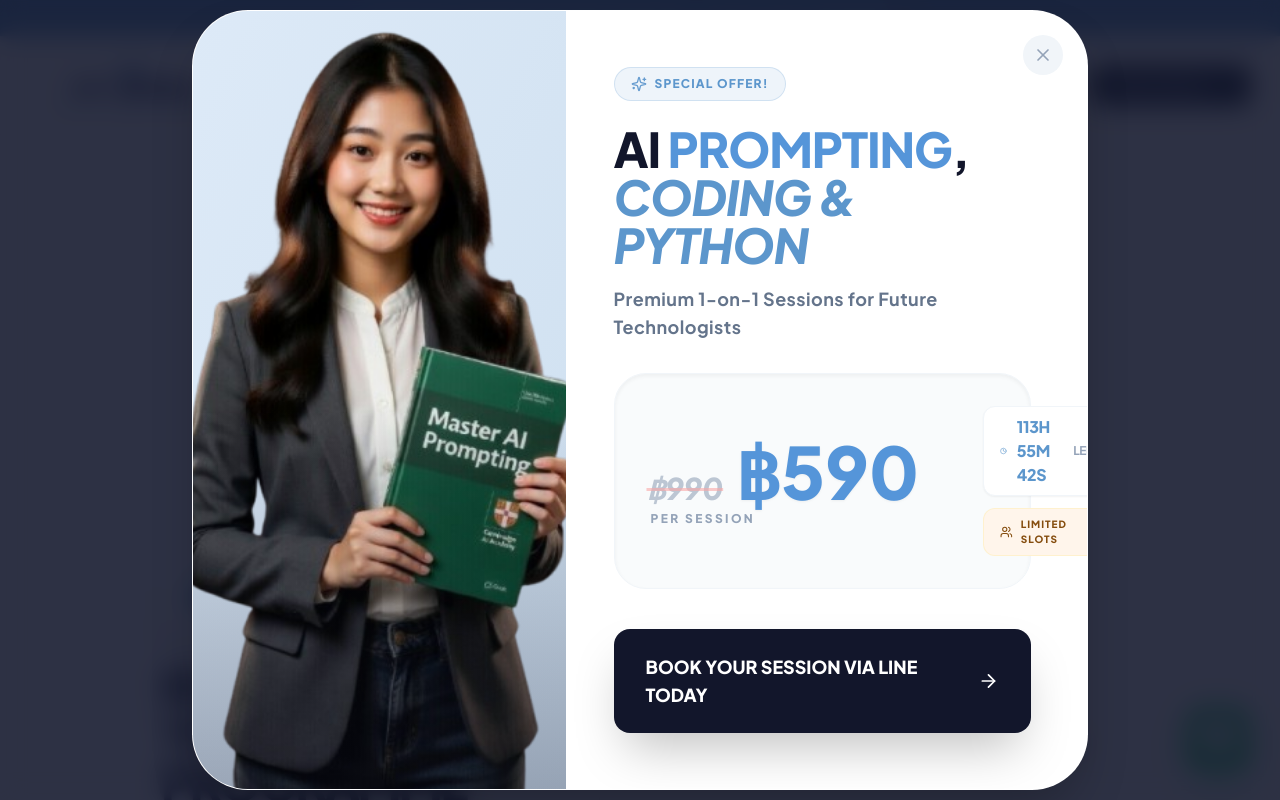
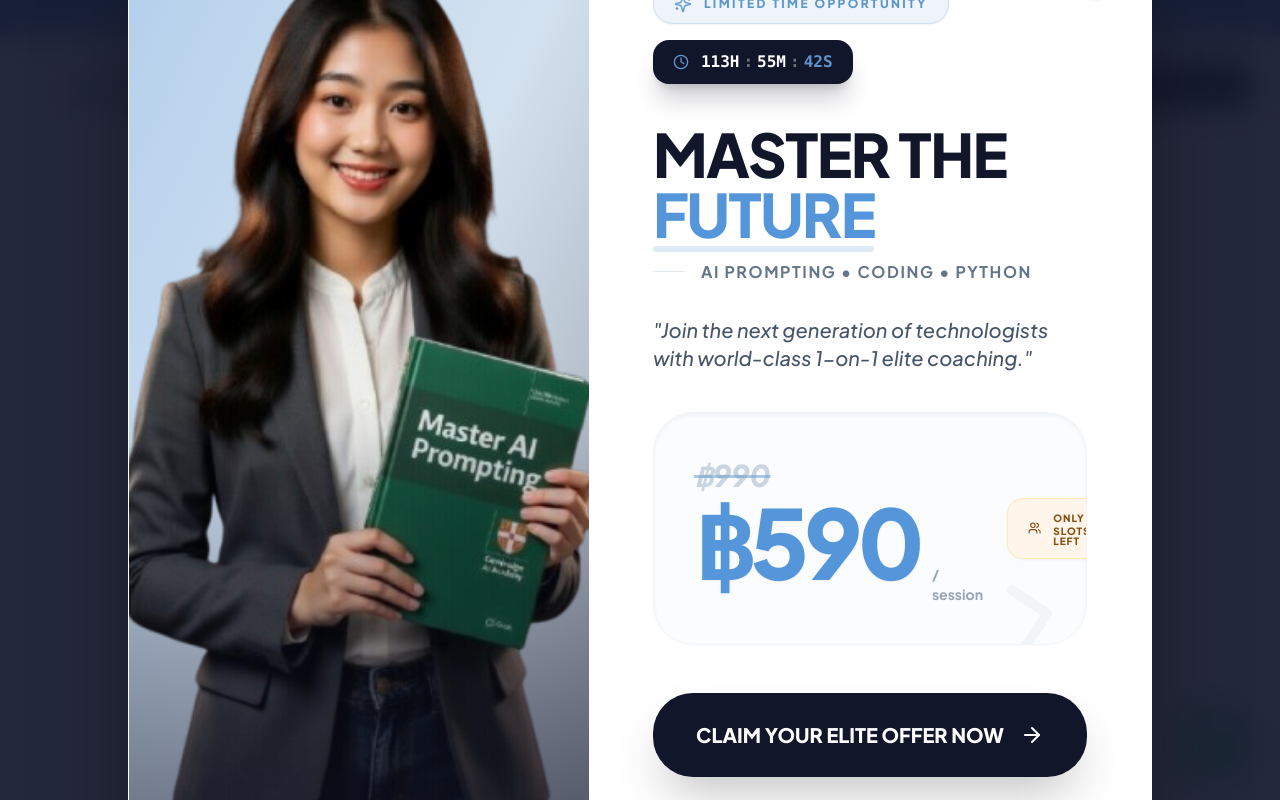
Before and after one commit to Satyaprakash-759/syllabus-shine-online, a React (Vite) app: page /ib in a window 1280 px wide. Shown: the top 800 px of the page. Built offline with nearby package versions, Linux system fonts and the light colour scheme; grey boxes are pictures that could not be loaded; the HTML template or start-up script is replaced by a standard one; a web font is replaced by a local one.

Commit message:
Refine offer popup for WOW factor: relocated timer and elite copy

```diff
--- a/src/components/OfferPopup.tsx
+++ b/src/components/OfferPopup.tsx
@@ -1,6 +1,6 @@
 import { useState, useEffect } from 'react';
 import { useLocation } from 'react-router-dom';
-import { X, Clock, Users, ArrowRight, Sparkles } from 'lucide-react';
+import { X, Clock, Users, ArrowRight, Sparkles, Terminal, Cpu } from 'lucide-react';
 import { useLanguage } from '@/i18n/LanguageContext';
 
 export default function OfferPopup() {
@@ -9,15 +9,12 @@ export default function OfferPopup() {
     const { t } = useLanguage();
     const { pathname } = useLocation();
 
-    // The offer ends exactly 80 hours after it first appears in the user session
-    // Or we can use a fixed date. Let's use a fixed date for consistency across devices for the user to see - say April 2nd, 2026 3:00 AM (approx 80 hours from now)
     const targetDate = new Date('2026-04-02T03:24:00').getTime();
 
     useEffect(() => {
-        const hasSeenOffer = sessionStorage.getItem('ivy_offer_seen_v4');
+        const hasSeenOffer = sessionStorage.getItem('ivy_offer_seen_v5');
         if (hasSeenOffer) return;
 
-        // Check if we are on a course/curriculum page or if 30s have passed
         const isCoursePage = pathname.includes('/cambridge') ||
                              pathname.includes('/ib') ||
                              pathname.includes('/international') ||
@@ -46,17 +43,12 @@ export default function OfferPopup() {
                 return;
             }
 
-            // Calculate hours, minutes, seconds for an 80-hour countdown
             const totalSeconds = Math.floor(distance / 1000);
             const h = Math.floor(totalSeconds / 3600);
             const m = Math.floor((totalSeconds % 3600) / 60);
             const s = totalSeconds % 60;
 
-            setTimeLeft({
-                hours: h,
-                minutes: m,
-                seconds: s
-            });
+            setTimeLeft({ hours: h, minutes: m, seconds: s });
         }, 1000);
 
         return () => clearInterval(interval);
@@ -64,101 +56,134 @@ export default function OfferPopup() {
 
     const handleClose = () => {
         setIsVisible(false);
-        sessionStorage.setItem('ivy_offer_seen_v4', 'true');
+        sessionStorage.setItem('ivy_offer_seen_v5', 'true');
     };
 
     if (!isVisible) return null;
 
     return (
         <div className="fixed inset-0 z-[300] flex items-center justify-center p-4">
-            {/* Backdrop */}
+            {/* Backdrop with strong blur */}
             <div
-                className="absolute inset-0 bg-navy/70 backdrop-blur-md animate-in fade-in duration-700"
+                className="absolute inset-0 bg-navy/80 backdrop-blur-lg animate-in fade-in duration-700"
                 onClick={handleClose}
             />
 
             {/* Popup Container */}
-            <div className="relative bg-white rounded-[2.5rem] md:rounded-[3.5rem] shadow-2xl max-w-4xl w-full animate-in zoom-in-95 fade-in duration-700 overflow-hidden border border-white/20 flex flex-col md:flex-row h-auto md:min-h-[500px]">
+            <div className="relative bg-white rounded-[2.5rem] md:rounded-[4rem] shadow-[0_50px_100px_-20px_rgba(0,0,0,0.5)] max-w-5xl w-full animate-in zoom-in-95 fade-in duration-700 overflow-hidden flex flex-col md:flex-row h-auto md:min-h-[550px] border border-white/40">
 
-                {/* Visual Side (Image - Fills Left Side completely) */}
-                <div className="md:w-5/12 relative min-h-[300px] md:min-h-full overflow-hidden">
-                    {/* Background Glow */}
-                    <div className="absolute inset-0 bg-gradient-to-br from-[#5595D9]/20 to-primary/30 z-0" />
+                {/* Visual Side (Image Column) */}
+                <div className="md:w-[45%] relative min-h-[350px] md:min-h-full overflow-hidden bg-slate-100">
+                    <div className="absolute inset-0 bg-gradient-to-br from-[#5595D9]/40 via-primary/20 to-navy/40 z-0" />
 
-                    {/* The Image - Absolute and Covering the container */}
+                    {/* The Image */}
                     <img
                       src="/student-offer.png"
                       alt="Special Offer"
-                      className="absolute inset-0 w-full h-full object-cover z-10 scale-[1.05] hover:scale-110 transition-transform duration-[10s] ease-linear"
+                      className="absolute inset-0 w-full h-full object-cover z-10 scale-[1.02] transform hover:scale-105 transition-all duration-1000"
                     />
 
-                    {/* Subtle Overlay */}
-                    <div className="absolute inset-0 bg-gradient-to-t from-navy/30 via-transparent to-transparent z-20" />
+                    {/* Artistic Overlays */}
+                    <div className="absolute inset-0 bg-gradient-to-t from-navy/60 via-transparent to-transparent z-20" />
+                    <div className="absolute top-8 left-8 z-30 flex flex-col gap-2">
+                         <div className="bg-white/20 backdrop-blur-md px-4 py-2 rounded-2xl border border-white/30 flex items-center gap-2">
+                             <Cpu size={16} className="text-white" />
+                             <span className="text-white font-black text-[10px] tracking-widest uppercase">Elite Tech</span>
+                         </div>
+                    </div>
                 </div>
 
                 {/* Content Side */}
-                <div className="md:w-7/12 p-8 md:p-14 md:pl-12 relative z-10 flex flex-col justify-center">
+                <div className="md:w-[55%] p-8 md:p-14 lg:p-16 relative z-10 flex flex-col justify-center bg-white">
                     {/* Close Button */}
                     <button
                         onClick={handleClose}
-                        className="absolute top-6 right-6 w-10 h-10 bg-slate-100 rounded-full flex items-center justify-center text-slate-400 hover:text-navy hover:bg-slate-200 transition-all z-40"
+                        className="absolute top-8 right-8 w-12 h-12 bg-slate-50 hover:bg-slate-100 rounded-full flex items-center justify-center text-slate-400 hover:text-navy transition-all z-40 shadow-sm border border-slate-100"
                     >
-                        <X size={20} />
+                        <X size={24} />
                     </button>
 
-                    {/* Offer Tag */}
-                    <div className="inline-flex items-center gap-2 bg-primary/10 text-primary px-4 py-2 rounded-full mb-6 w-fit border border-primary/20">
-                        <Sparkles size={16} className="animate-pulse" />
-                        <span className="text-xs font-black uppercase tracking-widest leading-none">{t('Special Offer!')}</span>
-                    </div>
-
-                    <h2 className="text-3xl md:text-5xl lg:text-5xl font-black text-navy mb-4 tracking-tight leading-[1.05] uppercase">
-                        AI <span className="text-[#5595D9]">Prompting</span>,<br />
-                        <span className="text-primary italic">Coding & Python</span>
-                    </h2>
-
-                    <p className="text-slate-500 font-bold text-base md:text-lg mb-8 tracking-wide">
-                        {t('Premium 1-on-1 Sessions for Future Technologists')}
-                    </p>
-
-                    {/* Pricing Grid */}
-                    <div className="flex flex-col sm:flex-row items-stretch sm:items-center gap-6 mb-10 bg-slate-50/80 p-6 md:p-8 rounded-[2rem] border border-slate-100 shadow-inner relative group/offer">
-                        <div className="flex flex-col">
-                            <div className="flex items-baseline gap-3">
-                                <span className="text-slate-400 text-2xl md:text-3xl line-through decoration-red-400/60 font-black italic opacity-60">฿990</span>
-                                <span className="text-5xl md:text-7xl font-black text-[#5595D9] drop-shadow-sm transition-transform group-hover/offer:scale-105 duration-300">฿590</span>
-                            </div>
-                            <span className="text-slate-400 font-black tracking-[0.2em] uppercase text-[10px] md:text-xs mt-1 ml-1">{t('PER SESSION')}</span>
+                    {/* Top Urgency Header (Timer Moved Here as requested by red arrow) */}
+                    <div className="flex flex-wrap items-center justify-between gap-4 mb-10 w-full">
+                        <div className="inline-flex items-center gap-3 bg-primary/10 text-primary px-5 py-2.5 rounded-full border border-primary/20 shadow-sm">
+                            <Sparkles size={18} className="animate-pulse" />
+                            <span className="text-xs font-black uppercase tracking-[0.2em] leading-none">{t('Limited Time Opportunity')}</span>
                         </div>
 
-                        {/* Vertical line on desktop */}
-                        <div className="hidden sm:block w-px h-16 bg-slate-200 mx-2" />
-
-                        {/* Timer and Slots */}
-                        <div className="flex flex-col gap-3 justify-center">
-                             {/* The Timer - 80 Hour Countdown */}
-                             <div className="flex items-center gap-2.5 text-navy font-black text-sm md:text-base uppercase tracking-tight bg-white px-4 py-2 rounded-xl shadow-sm border border-slate-100">
-                                <Clock size={16} className="text-primary animate-spin-slow" />
-                                <span className="text-primary">{timeLeft.hours}h {timeLeft.minutes}m {timeLeft.seconds}s</span>
-                                <span className="text-slate-400 font-bold ml-1 text-xs">{t('LEFT')}</span>
-                             </div>
-
-                             <div className="bg-[#FFF5EB] text-[#854D0E] px-4 py-2 rounded-xl flex items-center gap-2 border border-[#FDE68A]/30 w-fit">
-                                <Users size={14} />
-                                <span className="font-black text-[10px] uppercase tracking-widest">{t('LIMITED SLOTS')}</span>
+                        {/* High Urgency Timer (Moved to top area) */}
+                        <div className="flex items-center gap-3 bg-navy text-white px-5 py-2.5 rounded-2xl shadow-xl shadow-navy/20 animate-pulse-slow">
+                            <Clock size={16} className="text-primary" />
+                            <div className="font-mono text-sm md:text-base font-black flex gap-1">
+                                <span>{timeLeft.hours}H</span>
+                                <span className="opacity-40">:</span>
+                                <span>{timeLeft.minutes}M</span>
+                                <span className="opacity-40">:</span>
+                                <span className="text-primary">{timeLeft.seconds}S</span>
                             </div>
                         </div>
                     </div>
 
+                    {/* Elite Heading */}
+                    <div className="space-y-4 mb-8">
+                        <h2 className="text-4xl md:text-6xl font-black text-navy tracking-tight leading-[0.95] uppercase">
+                            MASTER THE <br />
+                            <span className="text-[#5595D9] relative inline-block">
+                                FUTURE
+                                <div className="absolute -bottom-2 left-0 w-full h-1.5 bg-primary/20 rounded-full" />
+                            </span>
+                        </h2>
+
+                        <div className="flex items-center gap-4 text-slate-400">
+                             <div className="h-px w-8 bg-slate-200" />
+                             <p className="font-bold text-sm md:text-base tracking-[0.1em] text-slate-500 uppercase">
+                                AI Prompting • Coding • Python
+                             </p>
+                        </div>
+                    </div>
+
+                    <p className="text-slate-600 text-lg md:text-xl font-medium leading-relaxed mb-10 max-w-md italic">
+                        "{t('Join the next generation of technologists with world-class 1-on-1 elite coaching.')}"
+                    </p>
+
+                    {/* Pricing Display */}
+                    <div className="group relative bg-slate-50/50 rounded-[2.5rem] p-8 md:p-10 mb-12 border border-slate-100 shadow-inner overflow-hidden transition-all hover:bg-white hover:shadow-2xl hover:shadow-primary/5">
+                        {/* Subtle background icon */}
+                        <Terminal size={120} className="absolute -right-8 -bottom-8 text-slate-200/40 transform -rotate-12 pointer-events-none" />
+
+                        <div className="relative z-10 flex flex-col sm:flex-row items-baseline sm:items-center gap-6">
+                            <div className="flex flex-col">
+                                <span className="text-slate-300 text-2xl md:text-3xl line-through decoration-primary/50 font-black italic mb-1 translate-y-1">฿990</span>
+                                <div className="flex items-baseline gap-1">
+                                    <span className="text-6xl md:text-8xl font-black text-[#5595D9] tracking-tighter drop-shadow-sm">฿590</span>
+                                    <span className="text-slate-400 font-bold text-sm ml-2">{t('/ session')}</span>
+                                </div>
+                            </div>
+
+                            <div className="sm:ml-auto flex items-center gap-3 bg-[#FFF5EB] text-[#854D0E] px-5 py-3 rounded-2xl border border-[#FDE68A]/50 shadow-sm">
+                                <Users size={20} className="animate-bounce-slow" />
+                                <div className="flex flex-col">
+                                    <span className="text-[10px] font-black uppercase tracking-widest">{t('ONLY')} 3</span>
+                                    <span className="text-[10px] font-black uppercase tracking-widest leading-none">{t('SLOTS LEFT')}</span>
+                                </div>
+                            </div>
+                        </div>
+                    </div>
+
+                    {/* Final WOW CTA */}
                     <a
                         href="https://line.me/ti/p/@221vifhp"
                         target="_blank"
                         rel="noopener noreferrer"
-                        className="group w-full bg-navy hover:bg-[#5595D9] text-white px-8 py-6 rounded-2xl font-black text-base md:text-lg transition-all duration-500 flex items-center justify-center gap-3 shadow-2xl hover:shadow-[#5595D9]/40 transform hover:-translate-y-1 active:scale-95 z-30"
+                        className="group w-full relative overflow-hidden bg-navy hover:bg-primary text-white px-8 py-7 rounded-[2.5rem] font-black text-lg md:text-xl transition-all duration-700 flex items-center justify-center gap-4 shadow-2xl hover:shadow-primary/40 transform hover:-translate-y-2 active:scale-95 z-30"
                     >
-                        {t('BOOK YOUR SESSION VIA LINE TODAY')}
-                        <ArrowRight size={22} className="group-hover:translate-x-1.5 transition-transform" />
+                        <div className="absolute inset-0 bg-gradient-to-r from-white/0 via-white/10 to-white/0 -translate-x-full group-hover:translate-x-full transition-transform duration-1000" />
+                        {t('CLAIM YOUR ELITE OFFER NOW')}
+                        <ArrowRight size={24} className="group-hover:translate-x-2 transition-transform duration-500" />
                     </a>
+
+                    <p className="mt-6 text-center text-slate-400 text-xs font-bold uppercase tracking-[0.3em]">
+                        {t('Secured via LINE Official')}
+                    </p>
                 </div>
             </div>
         </div>
```
